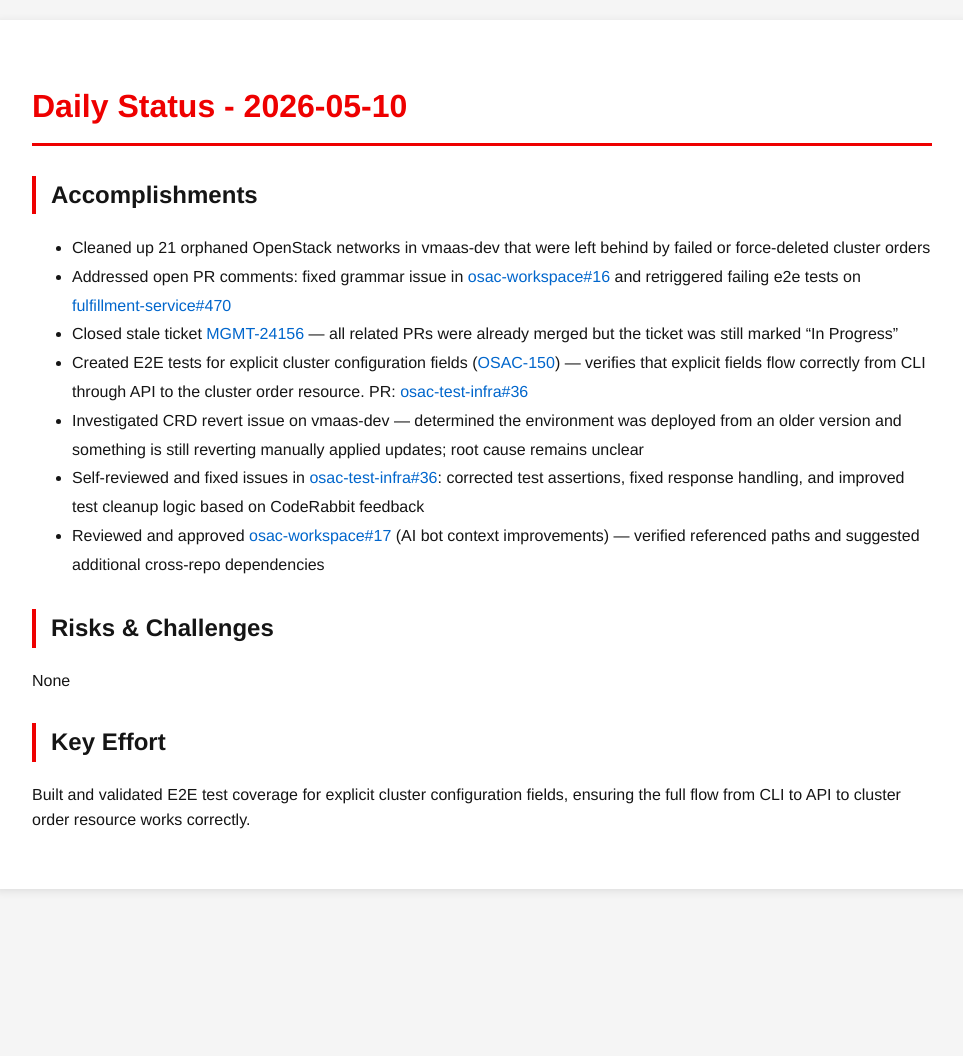
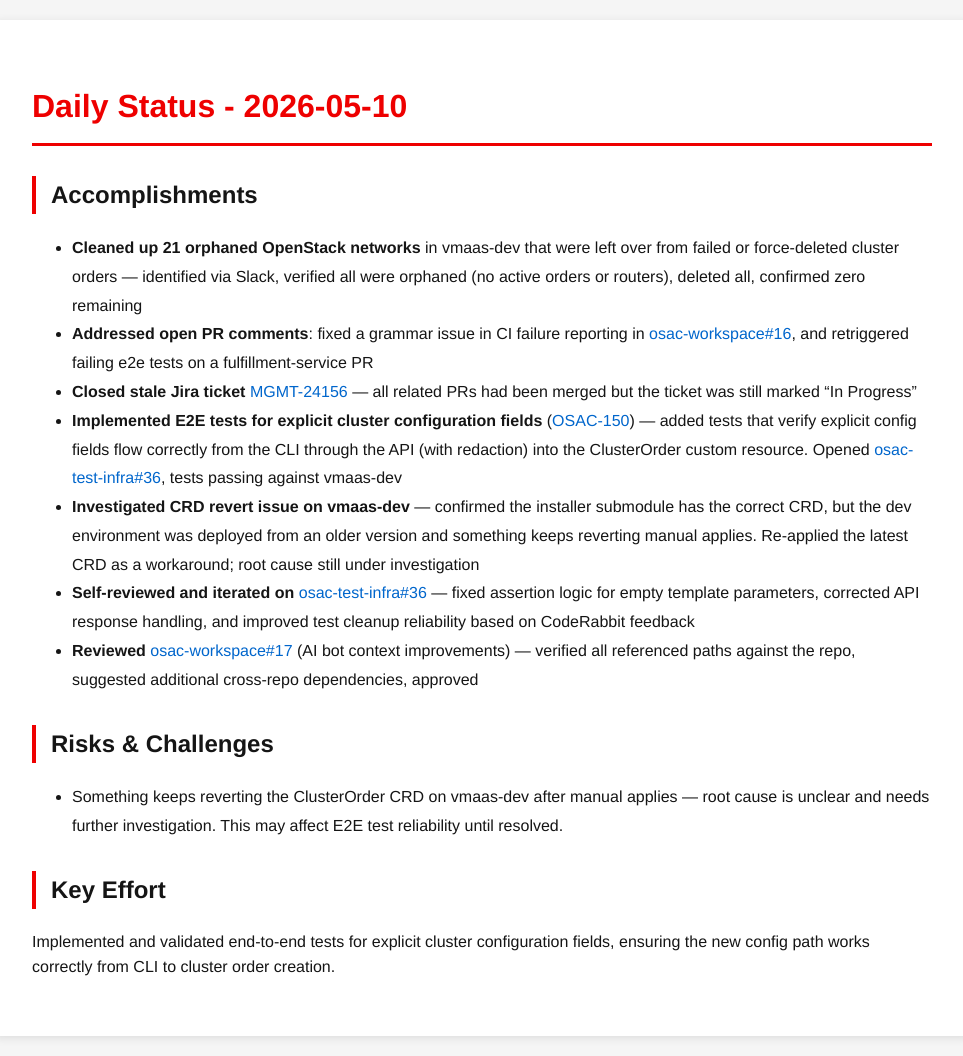
Before and after one commit to tzvatot/daily-status, a Jekyll site: the page built from 2026-05-10.md, in a window 1280 px wide. Shown: the whole page, without its empty margins (158-1121 px from the left). Built offline with Jekyll 4.4.1, drawn with Linux system fonts in a browser that asks for light colours; before the commit the page ends 909 px from its top, so only the background shows below that.

Commit message:
Daily status update - 2026-05-10

```diff
--- a/2026-05-10.md
+++ b/2026-05-10.md
@@ -7,16 +7,16 @@
 # Daily Status - 2026-05-10
 
 ## Accomplishments
-- Cleaned up 21 orphaned OpenStack networks in vmaas-dev that were left behind by failed or force-deleted cluster orders
-- Addressed open PR comments: fixed grammar issue in [osac-workspace#16](https://github.com/osac-project/osac-workspace/pull/16) and retriggered failing e2e tests on [fulfillment-service#470](https://github.com/osac-project/fulfillment-service/pull/470)
-- Closed stale ticket [MGMT-24156](https://issues.redhat.com/browse/MGMT-24156) — all related PRs were already merged but the ticket was still marked "In Progress"
-- Created E2E tests for explicit cluster configuration fields ([OSAC-150](https://redhat.atlassian.net/browse/OSAC-150)) — verifies that explicit fields flow correctly from CLI through API to the cluster order resource. PR: [osac-test-infra#36](https://github.com/osac-project/osac-test-infra/pull/36)
-- Investigated CRD revert issue on vmaas-dev — determined the environment was deployed from an older version and something is still reverting manually applied updates; root cause remains unclear
-- Self-reviewed and fixed issues in [osac-test-infra#36](https://github.com/osac-project/osac-test-infra/pull/36): corrected test assertions, fixed response handling, and improved test cleanup logic based on CodeRabbit feedback
-- Reviewed and approved [osac-workspace#17](https://github.com/osac-project/osac-workspace/pull/17) (AI bot context improvements) — verified referenced paths and suggested additional cross-repo dependencies
+- **Cleaned up 21 orphaned OpenStack networks** in vmaas-dev that were left over from failed or force-deleted cluster orders — identified via Slack, verified all were orphaned (no active orders or routers), deleted all, confirmed zero remaining
+- **Addressed open PR comments**: fixed a grammar issue in CI failure reporting in [osac-workspace#16](https://github.com/osac-project/osac-workspace/pull/16), and retriggered failing e2e tests on a fulfillment-service PR
+- **Closed stale Jira ticket** [MGMT-24156](https://issues.redhat.com/browse/MGMT-24156) — all related PRs had been merged but the ticket was still marked "In Progress"
+- **Implemented E2E tests for explicit cluster configuration fields** ([OSAC-150](https://redhat.atlassian.net/browse/OSAC-150)) — added tests that verify explicit config fields flow correctly from the CLI through the API (with redaction) into the ClusterOrder custom resource. Opened [osac-test-infra#36](https://github.com/osac-project/osac-test-infra/pull/36), tests passing against vmaas-dev
+- **Investigated CRD revert issue on vmaas-dev** — confirmed the installer submodule has the correct CRD, but the dev environment was deployed from an older version and something keeps reverting manual applies. Re-applied the latest CRD as a workaround; root cause still under investigation
+- **Self-reviewed and iterated on** [osac-test-infra#36](https://github.com/osac-project/osac-test-infra/pull/36) — fixed assertion logic for empty template parameters, corrected API response handling, and improved test cleanup reliability based on CodeRabbit feedback
+- **Reviewed** [osac-workspace#17](https://github.com/osac-project/osac-workspace/pull/17) (AI bot context improvements) — verified all referenced paths against the repo, suggested additional cross-repo dependencies, approved
 
 ## Risks & Challenges
-None
+- Something keeps reverting the ClusterOrder CRD on vmaas-dev after manual applies — root cause is unclear and needs further investigation. This may affect E2E test reliability until resolved.
 
 ## Key Effort
-Built and validated E2E test coverage for explicit cluster configuration fields, ensuring the full flow from CLI to API to cluster order resource works correctly.
+Implemented and validated end-to-end tests for explicit cluster configuration fields, ensuring the new config path works correctly from CLI to cluster order creation.
```
